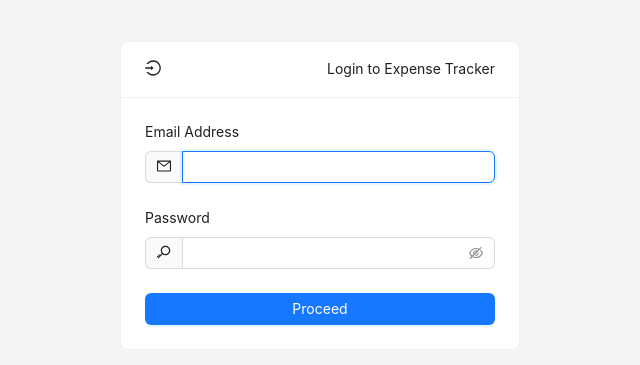
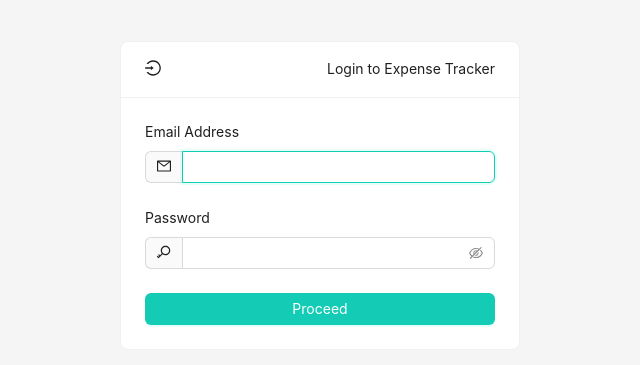
Before and after one commit to pandenutella/expense-tracker, a Next.js app: page /login in a window 1280 px wide. Shown: the part 205-570 px from the top of the page, without its empty margins (320-960 px from the left). Built offline with nearby package versions, Linux system fonts and the light colour scheme; no server answers.

Commit message:
Customize theme

```diff
--- a/app/(private)/layout.js
+++ b/app/(private)/layout.js
@@ -16,9 +16,9 @@ export default function AppLayout({ children }) {
 
   return (
     <AccountsContextProvider>
-      <Sider />
+      <Header />
       <Layout>
-        <Header />
+        <Sider />
         <Content style={{ padding: 20 }}>{children}</Content>
       </Layout>
       <AddTransactionButton />
--- a/app/layout.js
+++ b/app/layout.js
@@ -1,5 +1,5 @@
 import { AuthContextProvider } from "@/contexts/AuthContext";
-import { Layout } from "antd";
+import { ConfigProvider, Layout } from "antd";
 
 export const metadata = {
   title: "Expense Tracker",
@@ -9,9 +9,18 @@ export default function RootLayout({ children }) {
   return (
     <html lang="en">
       <body style={{ margin: 0 }}>
-        <AuthContextProvider>
-          <Layout style={{ minHeight: "100vh" }}>{children}</Layout>
-        </AuthContextProvider>
+        <ConfigProvider
+          theme={{
+            token: {
+              colorPrimary: "#14ccb5",
+              colorInfo: "#14ccb5",
+            },
+          }}
+        >
+          <AuthContextProvider>
+            <Layout style={{ minHeight: "100vh" }}>{children}</Layout>
+          </AuthContextProvider>
+        </ConfigProvider>
       </body>
     </html>
   );
--- a/components/Header.js
+++ b/components/Header.js
@@ -25,6 +25,9 @@ export default function Header() {
     <Layout.Header
       style={{
         backgroundColor: "white",
+        borderBottomColor: "rgb(240, 240, 240)",
+        borderBottomStyle: "solid",
+        borderBottomWidth: 0.8,
         paddingLeft: padding,
         paddingRight: padding,
       }}
--- a/components/NavigationMenu.js
+++ b/components/NavigationMenu.js
@@ -32,7 +32,7 @@ export default function NavigationMenu({ mode }) {
     <Menu
       mode={mode}
       items={items}
-      theme="dark"
+      theme="light"
       selectedKeys={[selectedKey]}
       onClick={handleClick}
     />
--- a/components/Sider.js
+++ b/components/Sider.js
@@ -9,7 +9,7 @@ export default function Sider() {
 
   if (desktop) {
     return (
-      <Layout.Sider collapsible theme="dark">
+      <Layout.Sider collapsible theme="light">
         <NavigationMenu mode="inline" />
       </Layout.Sider>
     );
```
